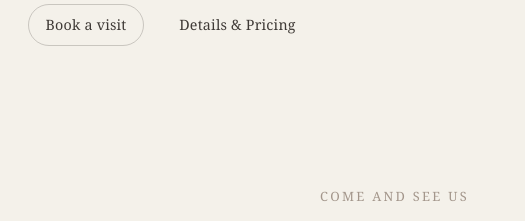
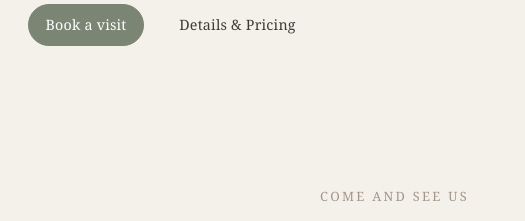
Before and after one commit to Ogoldwait91/styal-lodge, an Astro site: page /book-a-visit in a window 1280 px wide. Shown: the top 221 px of the page, 0-525 px from the left. Built offline with nearby package versions, Linux system fonts and the light colour scheme; Astro itself is replaced by a stand-in of ours; a web font is replaced by a local one.

Commit message:
Desktop: drop floating Book a visit; fill the header pill in sage once scrolled
Co-Authored-By: Claude Fable 5.2 <noreply@anthropic.com>
Claude-Session: https://claude.ai/code/session_01LXzcDtBiNvvfVFW6tpG3ea

```diff
--- a/src/components/FloatingCta.astro
+++ b/src/components/FloatingCta.astro
@@ -19,6 +19,10 @@
   @media (prefers-reduced-motion: reduce) {
     .floating-cta { transition: opacity .2s linear; transform: none; }
   }
+  /* Desktop: the header bar is always on screen with its own Book a visit, so no floating copy. */
+  @media (min-width: 64.0625em) {
+    .floating-cta { display: none; }
+  }
 </style>
 
 <script>
--- a/src/components/Nav.astro
+++ b/src/components/Nav.astro
@@ -66,9 +66,16 @@ const links = [
   .nav-cta {
     border: 1px solid rgba(63, 58, 54, .24);
     border-radius: 999px; padding: .5em 1.15em;
-    transition: color .25s ease, border-color .25s ease;
+    transition: color .25s ease, border-color .25s ease, background-color .35s ease;
   }
   .nav-cta:hover { color: var(--accent); border-color: var(--accent); }
+  /* Once the bar has taken over from the hero wordmark, the pill fills in sage: the one desktop action. */
+  .site-header.show-logo .nav-left .nav-cta {
+    background: var(--accent); border-color: var(--accent); color: var(--on-accent);
+  }
+  .site-header.show-logo .nav-left .nav-cta:hover {
+    background: var(--accent-hover); border-color: var(--accent-hover); color: var(--on-accent);
+  }
 
   .nav-left { display: flex; align-items: center; gap: clamp(1.25rem, 2.75vw, 2.25rem); }
   .primary-nav__links { display: flex; align-items: center; gap: clamp(1.25rem, 2.75vw, 2.25rem); list-style: none; padding: 0; margin: 0; }
```
